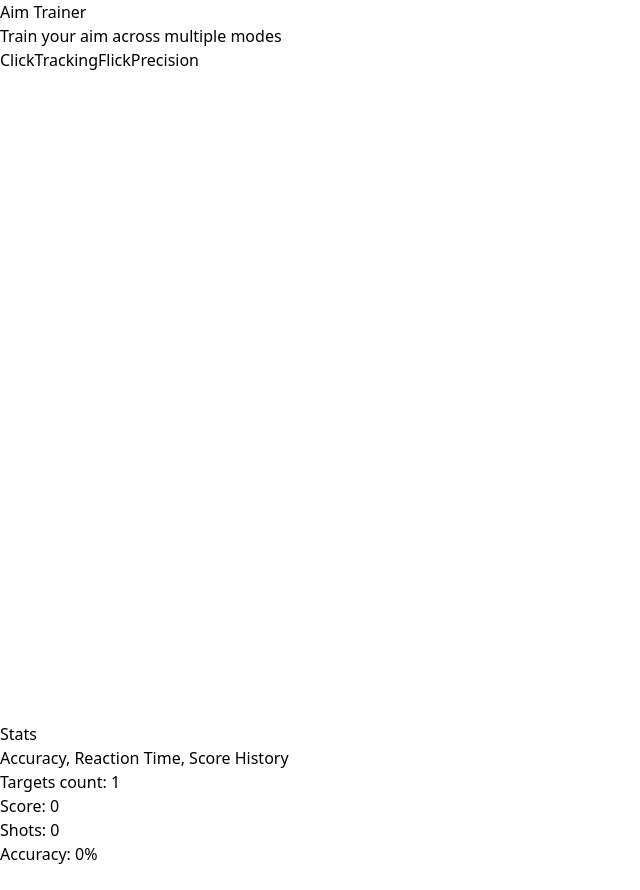
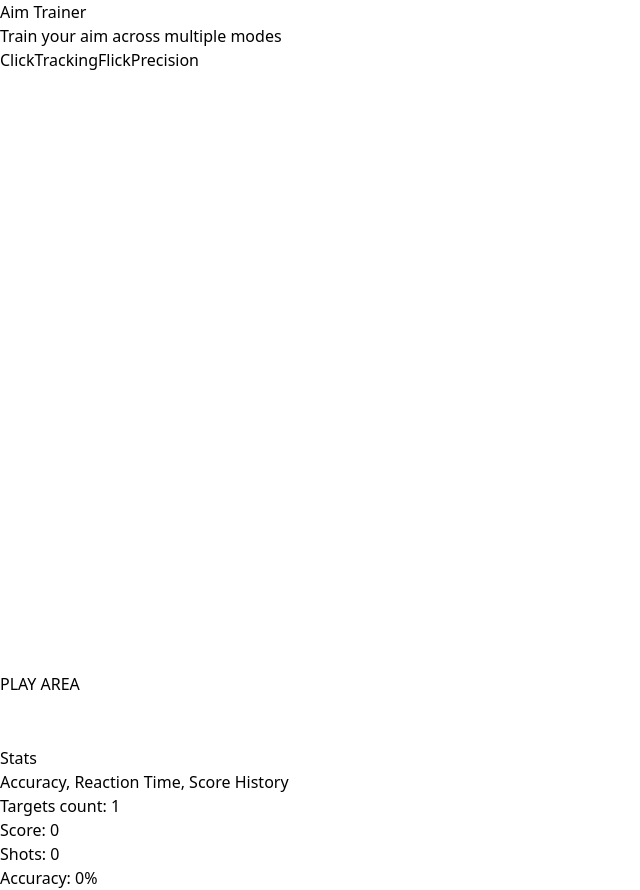
Before and after one commit to Bugdoubt/Aim-Trainer, a Next.js app: page / in a window 1280 px wide. Both pictures are taken after a click on the button "Start Training". Shown: the whole page, without its empty margins (0-640 px from the left). Before the commit the page ends 866 px from the top, so only its background shows below. Built offline with nearby package versions, Linux system fonts and the light colour scheme.

Commit message:
Fix: show visible bordered play area with label

```diff
--- a/src/app/page.tsx
+++ b/src/app/page.tsx
@@ -74,7 +74,7 @@ export default function AimTrainerApp() {
       <main className="flex-grow flex flex-row relative overflow-hidden min-h-0">
         {!started ? (
           <button
-            className="bg-blue-500 px-4 py-2 rounded w-[200px] mt-4"
+            className="bg-blue-500 px-4 py-2 rounded"
             onClick={() => {
               setStarted(true);
               setScore(0);
@@ -88,13 +88,14 @@ export default function AimTrainerApp() {
             Start Training
           </button>
         ) : (
-          <div className="relative flex-grow h-[125px] max-w-[175px] bg-black overflow-hidden">
+          <div className="relative flex-grow h-[250px] max-w-[350px] bg-black overflow-hidden">
             <canvas
               ref={canvasRef}
               width={800}
               height={600}
               className="absolute top-0 left-0 w-full h-full z-0 pointer-events-none"
             />
+            <p className="text-white text-xs absolute top-1 left-1 z-20">PLAY AREA</p>
             {targets.map((t) => (
               <div
                 key={t.id}
```
